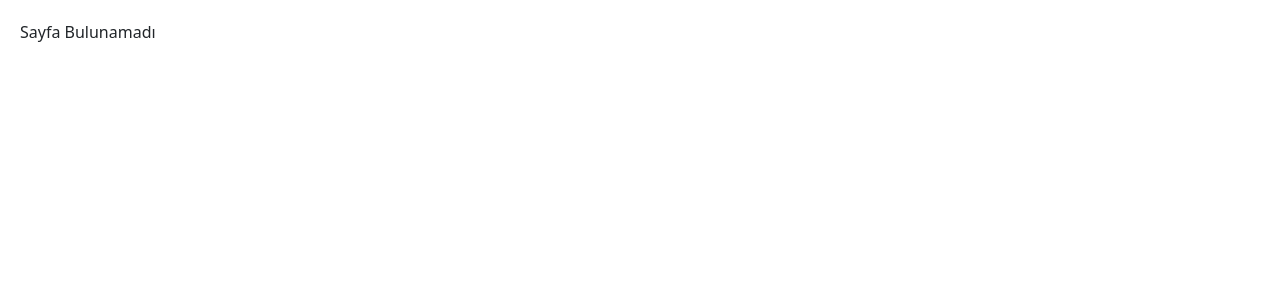
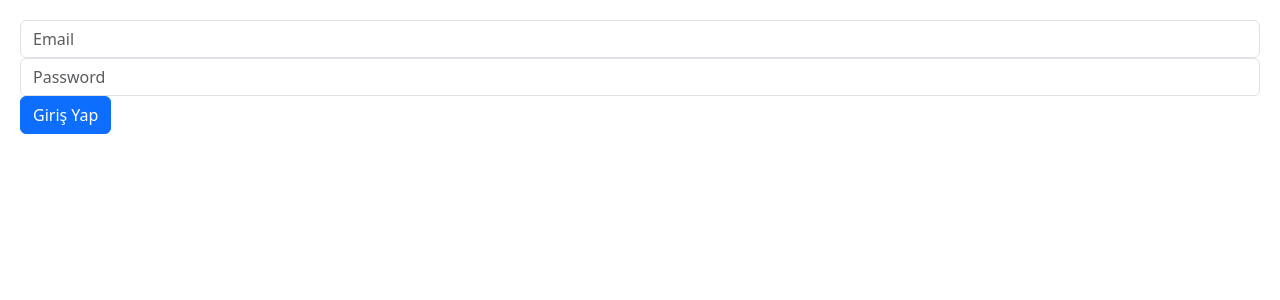
Before and after one commit to kazimetiksan/09102023, a React (Create React App) app: page /signin in a window 1280 px wide. Shown: the top 300 px of the page. Built offline with nearby package versions, Linux system fonts and the light colour scheme.

Commit message:
async signin

```diff
--- a/src/App.js
+++ b/src/App.js
@@ -18,6 +18,9 @@ import {
   store
 } from './redux/store'
 
+import SignUp from './SignUp';
+import SignIn from './SignIn';
+
 const App = () => {
 
   return (
@@ -26,6 +29,8 @@ const App = () => {
         <Routes>
           <Route path='/' element={<Home />} />
           <Route path='/view/:_id' element={<Detail />} />
+          <Route path='/signup' element={<SignUp />} />
+          <Route path='/signin' element={<SignIn />} />
           <Route path='*' element={<NotFound />} />
         </Routes>
       </BrowserRouter>
--- a/src/SignIn.js
+++ b/src/SignIn.js
@@ -0,0 +1,51 @@
+import { useState } from 'react'
+import {
+    Form
+} from 'react-bootstrap'
+
+import Button from './Button'
+
+import { signIn } from './redux/dispatch'
+
+const SignIn = () => {
+
+    const userTemplate = {
+        email: "",
+        password: ""
+    }
+    const [userInfo, setUserInfo] = useState(userTemplate)
+
+    return (
+        <div style={{
+            margin: 20
+        }}>
+            <Form.Control placeholder='Email' value={userInfo.email} onChange={(e) => {
+                const email = e.target.value
+                setUserInfo({
+                    ...userInfo,
+                    email
+                })
+            }} />
+            <Form.Control placeholder='Password' value={userInfo.password} onChange={(e) => {
+                const password = e.target.value
+                setUserInfo({
+                    ...userInfo,
+                    password
+                })
+            }} />
+            <Button title="Giriş Yap" onClick={() => {
+                console.log('new user', userInfo)
+
+                // redux async api
+                signIn({
+                    callback: () => {
+                        // navigate
+                    },
+                    userInfo
+                })
+            }} />
+        </div>
+    )
+}
+
+export default SignIn
--- a/src/SignUp.js
+++ b/src/SignUp.js
@@ -2,6 +2,10 @@ import { useState } from 'react'
 import {
     Form
 } from 'react-bootstrap'
+
+import Button from './Button'
+
+import { signUp } from './redux/dispatch'
 
 const SignUp = () => {
 
@@ -14,7 +18,9 @@ const SignUp = () => {
     const [userInfo, setUserInfo] = useState(userTemplate)
 
     return (
-        <>
+        <div style={{
+            margin: 20
+        }}>
             <Form.Control placeholder='Ad' value={userInfo.firstName} onChange={(e) => {
                 const firstName = e.target.value
                 setUserInfo({
@@ -43,7 +49,18 @@ const SignUp = () => {
                     password
                 })
             }} />
-        </>
+            <Button title="Kaydet" onClick={() => {
+                console.log('new user', userInfo)
+
+                // redux async api
+                signUp({
+                    callback: () => {
+                        // navigate
+                    },
+                    userInfo
+                })
+            }} />
+        </div>
     )
 }
 
--- a/src/redux/dispatch.js
+++ b/src/redux/dispatch.js
@@ -12,3 +12,5 @@ export const getAll = (params) => store.dispatch(userSlice.getAll(params))
 export const addNew = (params) => store.dispatch(userSlice.addNew(params))
 export const update = (params) => store.dispatch(userSlice.update(params))
 export const remove = (params) => store.dispatch(userSlice.remove(params))
+export const signUp = (params) => store.dispatch(userSlice.signUp(params))
+export const signIn = (params) => store.dispatch(userSlice.signIn(params))
--- a/src/redux/userSlice.js
+++ b/src/redux/userSlice.js
@@ -172,4 +172,49 @@ export const remove = createAsyncThunk('remove', (params, {getState, dispatch})
     })
 })
 
+export const signUp = createAsyncThunk('signUp', (params, {getState, dispatch}) => {
+
+    console.log('signUp params', params)
+
+    const {
+        callback,
+        userInfo
+    } = params
+
+    const url = '/api/signup'
+    axios.post(url, userInfo)
+    .then((response) => {
+
+        console.log('signUp response', response.data)
+
+        callback()
+    })
+    .catch((error) => {
+        callback()
+    })
+})
+
+export const signIn = createAsyncThunk('signIn', (params, {getState, dispatch}) => {
+
+    console.log('signIn params', params)
+
+    const {
+        callback,
+        userInfo
+    } = params
+
+    const url = '/api/signin'
+    axios.post(url, userInfo)
+    .then((response) => {
+
+        console.log('signIn response', response.data)
+        console.log('signIn header', response.headers)
+
+        callback()
+    })
+    .catch((error) => {
+        callback()
+    })
+})
+
 export default userSlice.reducer
```
